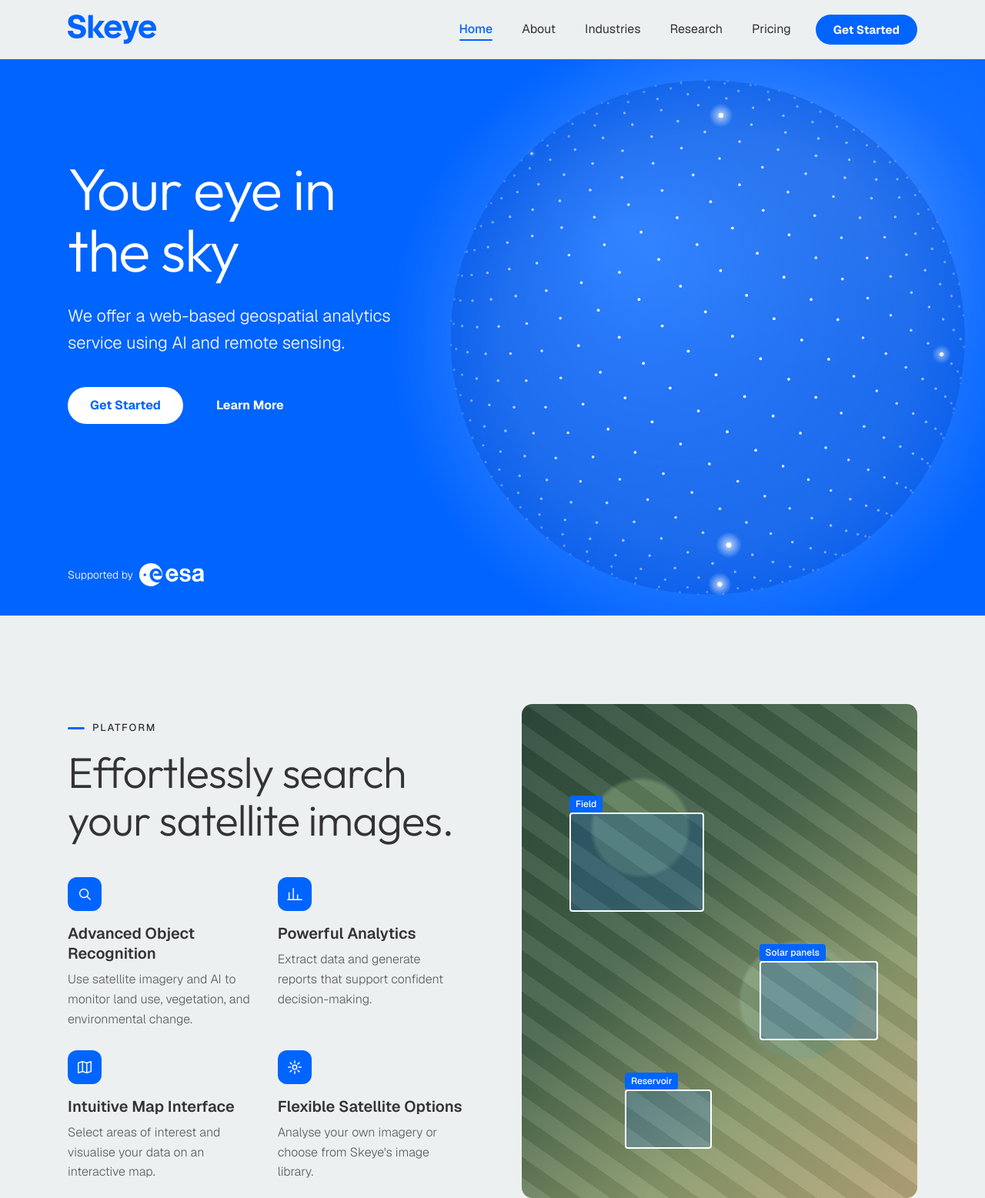
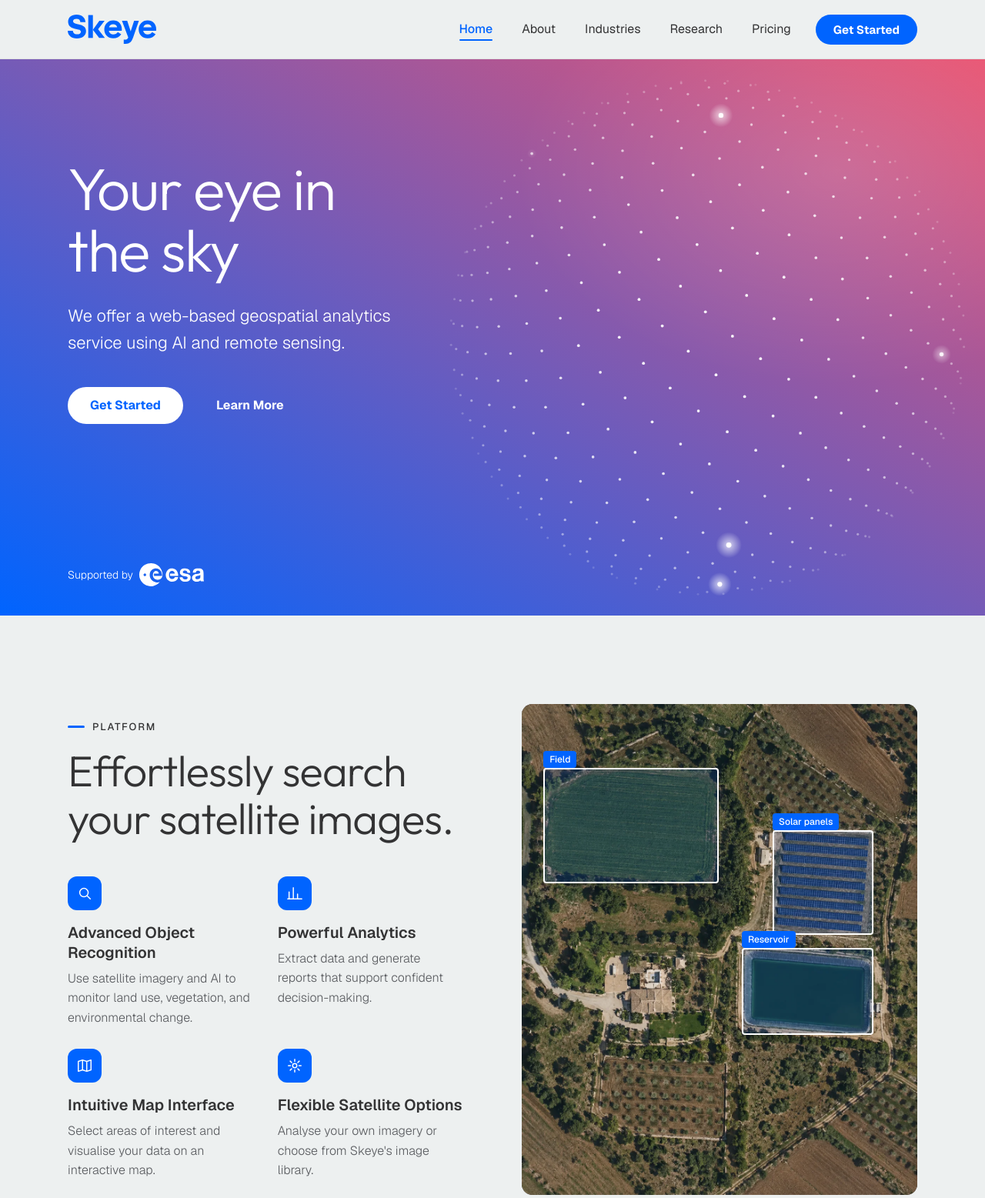
Before and after one commit to pako80/myskeye, a plain HTML site: page index.html in a window 1280 px wide. Shown: the top 1557 px of the page at 77% size. Drawn offline with nearby package versions, Linux system fonts and the light colour scheme.

Commit message:
Add files via upload

```diff
--- a/css/styles.css
+++ b/css/styles.css
@@ -1,6 +1,8 @@
 :root{
   --blue:#0064FF;
   --blue-hover:#3383FF;
+  --grad-a:#E95270;   /* hero gradient start */
+  --grad-b:#0064FF;   /* hero gradient end */
   --charcoal:#333334;
   --slate:#6C6E72;
   --light:#EDF0F0;
@@ -51,7 +53,7 @@
 .menu-btn span::before{top:-7px}.menu-btn span::after{top:7px}
 
 /* Hero */
-.hero{background:var(--blue);color:#fff;position:relative;overflow:hidden;isolation:isolate;--space:0}
+.hero{background:linear-gradient(to bottom left,var(--grad-a),var(--grad-b));color:#fff;position:relative;overflow:hidden;isolation:isolate;--space:0}
 .hero::after{content:"";position:absolute;inset:0;z-index:-1;opacity:var(--space);background:
   radial-gradient(1.2px 1.2px at 12% 22%,#fff,transparent 100%),
   radial-gradient(1px 1px at 28% 78%,#fff,transparent 100%),
@@ -64,7 +66,7 @@
   radial-gradient(1px 1px at 95% 55%,#fff,transparent 100%),
   radial-gradient(900px 600px at 72% 55%,#0b2a66 0%,#071a40 45%,#030a1c 100%)}
 .hero::before{content:"";position:absolute;inset:0;opacity:calc(1 - var(--space));background:
-  radial-gradient(600px 400px at 85% 20%,rgba(51,131,255,.55),transparent 70%)}
+  radial-gradient(600px 400px at 85% 20%,rgba(255,255,255,.14),transparent 70%)}
 .hero canvas{position:absolute;inset:0;pointer-events:none}
 .hero .wrap{position:relative;z-index:1;padding-top:clamp(80px,10vw,150px);padding-bottom:clamp(80px,10vw,150px);min-height:calc(100vh - 77px);min-height:calc(100svh - 77px)}
 @media(max-width:900px){.hero .wrap{padding-bottom:min(80vw,460px)}}
@@ -90,17 +92,13 @@
 .feature .ico svg{width:22px;height:22px;stroke:#fff;fill:none;stroke-width:1.6;stroke-linecap:round;stroke-linejoin:round}
 .feature h3{font-weight:600}
 .feature p{color:var(--slate-text);font-size:16px}
-.sat{aspect-ratio:4/5;border-radius:var(--radius);position:relative;overflow:hidden;background:
-  radial-gradient(circle at 30% 25%,#5d7d5a 0 10%,transparent 11%),
-  radial-gradient(circle at 70% 60%,#7f9a76 0 14%,transparent 15%),
-  linear-gradient(135deg,#2c4a3a,#46644a 40%,#8a9a6c 70%,#b9a77a)}
-.sat::before{content:"";position:absolute;inset:0;background:
-  repeating-linear-gradient(35deg,rgba(255,255,255,.07) 0 22px,rgba(0,0,0,.07) 22px 44px)}
-.sat .box{position:absolute;border:2px solid #fff;border-radius:4px;background:rgba(0,100,255,.18)}
+.sat{border-radius:var(--radius);position:relative;overflow:hidden;background:var(--charcoal)}
+.sat>img{display:block;width:100%;height:auto}
+.sat .box{position:absolute;border:2px solid #fff;border-radius:4px;background:rgba(0,100,255,.14)}
 .sat .box b{position:absolute;top:-24px;left:-2px;background:var(--blue);color:#fff;font:500 12px/1 var(--font-body);padding:5px 8px;border-radius:4px}
-.sat .b1{left:12%;top:22%;width:34%;height:20%}
-.sat .b2{right:10%;top:52%;width:30%;height:16%}
-.sat .b3{left:26%;bottom:10%;width:22%;height:12%}
+.sat .b1{left:5.4%;top:13%;width:44.4%;height:23.4%}      /* field */
+.sat .b2{left:63.4%;top:25.6%;width:25.6%;height:21.4%}   /* solar panels */
+.sat .b3{left:55.6%;top:49.6%;width:33.4%;height:17.8%}   /* reservoir */
 
 /* About band */
 .about{background:var(--charcoal);color:#fff}
@@ -187,7 +185,7 @@
   .features,.about .grid,.compare-grid,.faq-grid{grid-template-columns:1fr}
   .cards{grid-template-columns:1fr 1fr}
   .foot{grid-template-columns:1fr 1fr}
-  .sat{aspect-ratio:16/10}
+  .sat{max-width:520px;margin:0 auto;width:100%}
 }
 @media(max-width:760px){
   .menu-btn{display:block}
--- a/index.html
+++ b/index.html
@@ -9,7 +9,7 @@
 <link rel="preconnect" href="https://fonts.googleapis.com">
 <link rel="preconnect" href="https://fonts.gstatic.com" crossorigin>
 <link href="https://fonts.googleapis.com/css2?family=Geist:wght@300;400;500;600;700&family=Outfit:wght@300;400;500;600&display=swap" rel="stylesheet">
-<link rel="stylesheet" href="css/styles.css">
+<link rel="stylesheet" href="css/styles.css?v=5">
 </head>
 <body>
 <a class="skip" href="#main">Skip to content</a>
@@ -73,7 +73,8 @@
           </div>
         </div>
       </div>
-      <div class="sat" role="img" aria-label="Satellite image with detected objects highlighted">
+      <div class="sat" role="img" aria-label="Aerial view of a farm with a field, solar panels and a reservoir highlighted">
+        <img src="assets/img/satellite.webp" alt="" width="1125" height="1398" loading="lazy">
         <div class="box b1"><b>Field</b></div>
         <div class="box b2"><b>Solar panels</b></div>
         <div class="box b3"><b>Reservoir</b></div>
@@ -264,7 +265,7 @@
   </div>
 </footer>
 
-<script src="js/globe.js"></script>
+<script src="js/globe.js?v=5"></script>
 <script type="module" src="js/earth.js"></script>
 <script>
 const btn=document.querySelector('.menu-btn'),menu=document.getElementById('menu');
--- a/js/globe.js
+++ b/js/globe.js
@@ -72,17 +72,6 @@
     ctx.setTransform(dpr, 0, 0, dpr, 0, 0);
     ctx.clearRect(0, 0, W, H);
 
-    // atmosphere glow, fades in as we leave the surface
-    const appR = f / Math.sqrt(D * D - 1);
-    const glow = ctx.createRadialGradient(cx, cy, appR * 0.8, cx, cy, appR * 1.25);
-    glow.addColorStop(0, `rgba(255,255,255,${0.16 * e})`);
-    glow.addColorStop(1, 'rgba(255,255,255,0)');
-    ctx.fillStyle = glow; ctx.beginPath(); ctx.arc(cx, cy, appR * 1.25, 0, 7); ctx.fill();
-    // globe body
-    const body = ctx.createRadialGradient(cx - appR * 0.3, cy - appR * 0.35, appR * 0.1, cx, cy, appR);
-    body.addColorStop(0, 'rgba(51,131,255,0.55)'); body.addColorStop(1, 'rgba(0,70,200,0.35)');
-    ctx.fillStyle = body; ctx.beginPath(); ctx.arc(cx, cy, appR, 0, 7); ctx.fill();
-
     // project
     const P = new Array(N);
     const horizon = 1 / D;
```
Also changed, not shown: assets/img/satellite.webp (added), 1 other file.
